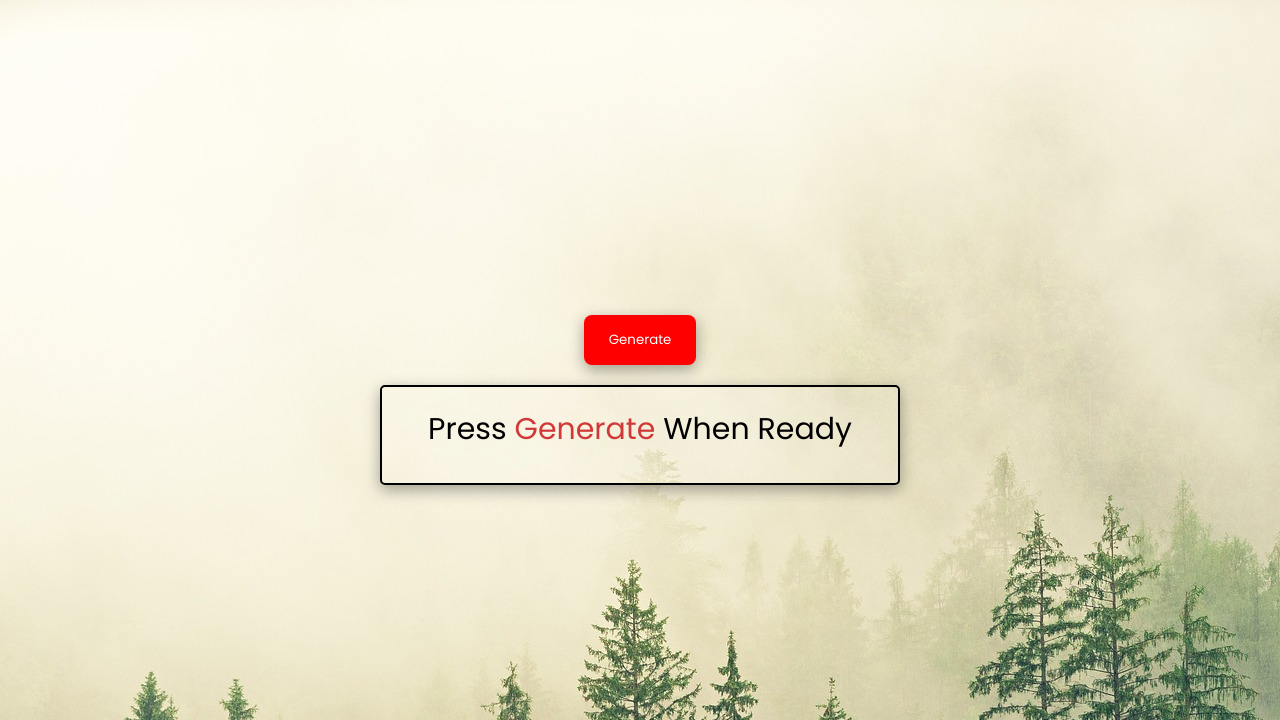
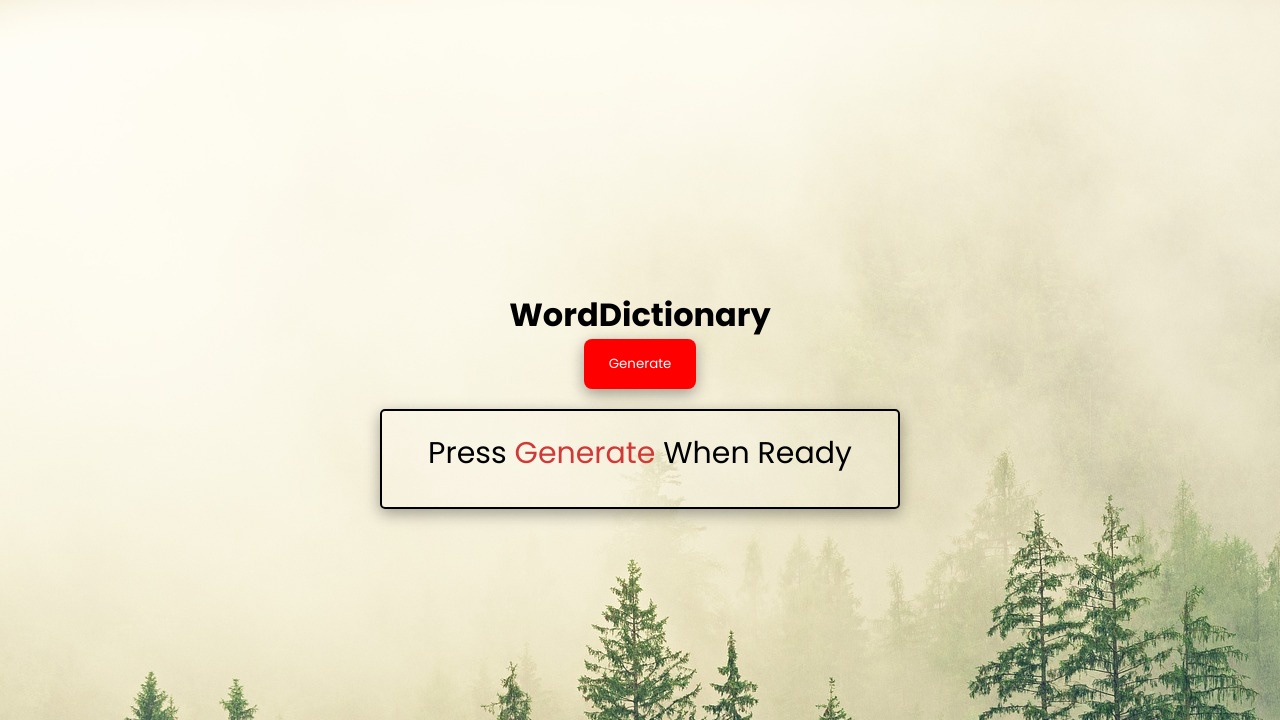
Before and after one commit to CodesMDR/FactsApp, a plain HTML site: page index.html in a window 1280 px wide. Shown: the top 720 px of the page. Drawn offline with Linux system fonts and the light colour scheme.

Commit message:
Update index.html

```diff
--- a/index.html
+++ b/index.html
@@ -12,6 +12,11 @@
     />
   </head>
   <body>
+
+    <div class="title">
+      <h1>WordDictionary</h1>
+    </div>
+
     <button class="btn">Generate</button>
     <div class="container">
       <div class="results">Press <span>Generate</span> When Ready</div>
```
